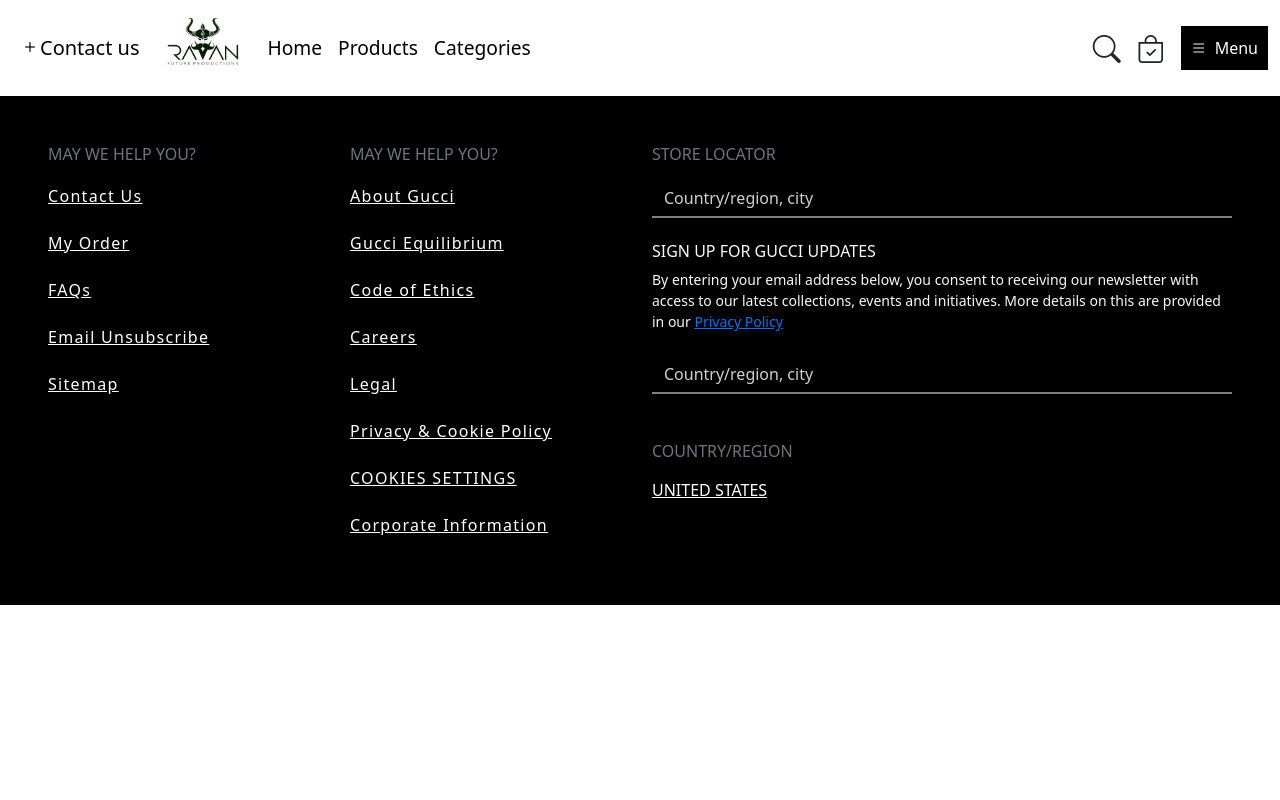
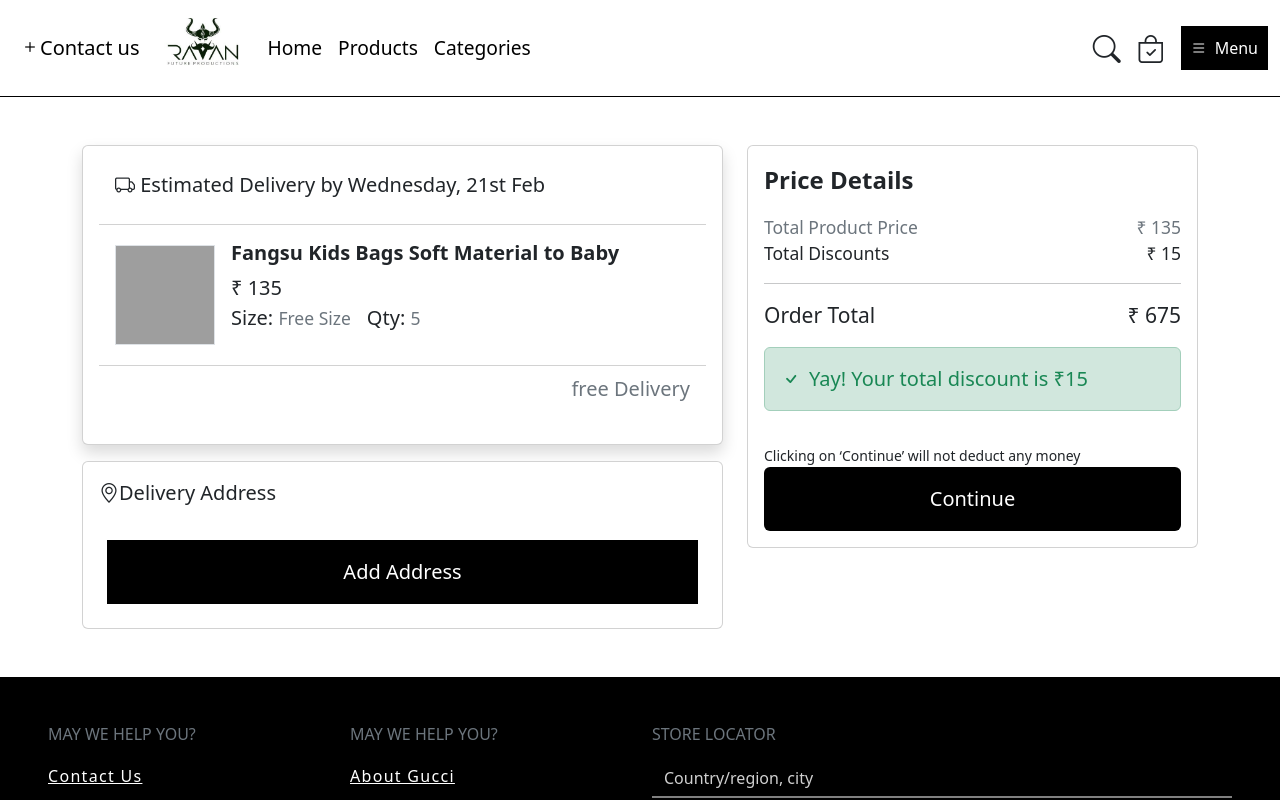
Before and after one commit to nivedithats/ecommerse, a React (Create React App) app: page /review in a window 1280 px wide. Shown: the top 800 px of the page. Built offline with nearby package versions, Linux system fonts and the light colour scheme; grey boxes are pictures that could not be loaded.

Commit message:
updated files

```diff
--- a/src/App.js
+++ b/src/App.js
@@ -7,6 +7,8 @@
 import Products from './components/products/Products'
 import { BrowserRouter, Route, Router, Routes } from 'react-router-dom'
 import ProductView from './pages/productView/ProductView'
+import SignUp from './components/account/SignUp'
+import Review from './pages/review/Review'
 
 function App() {
   return (
@@ -18,6 +20,8 @@
         <Route path='/' element={<Home/>}/>
         <Route path='/products' element={<Products/>}/>
         <Route path='/product/view' element={<ProductView/>}/>
+        <Route path='/signup'  element={<SignUp/>}/>
+        <Route path='/review'  element={<Review/>}/>
       </Routes>
       <Footer/>
       </BrowserRouter>
--- /dev/null
+++ b/src/components/account/SignUp.jsx
@@ -0,0 +1,32 @@
+import React from 'react'
+import './style.css'
+
+function SignUp() {
+  return (
+    <div className='account-container container-fluid p-2 p-md-5 bg-light'>
+        <div className="row h-100 align-items-center ">
+            <div className="col-md-4 offset-md-4">
+                <div className="card shadow border-0">
+                    <div className="card-header">
+                        <img src="https://images.meesho.com/images/marketing/1661417516766.webp" alt="image" className="w-100" />
+                    </div>
+                    <div className="card-body py-3">
+                        <h1 className="fs-5">Sign Up to save your order</h1>
+
+                       <div className="form-group">
+                        <small className="small text-secondary">Phone number</small>
+                        <input type="text" className="form-control rounded-0 mt-2 p-3" placeholder='+91 000-0000-000' />
+                       </div>
+                       <button className="btn bg-black rounded-0 text-white w-100 mt-3 p-3 fs-5">Continue</button>
+                    </div>
+                    <div className="card-footer text-center">
+                        <small className="small text-secondary">By continuing, you agree to Meesho’ <a href="" className='text-decoration-none'>Terms & Conditions</a> and <a href="" className='text-decoration-none'>Privacy Policy</a></small>
+                    </div>
+                </div>
+            </div>
+        </div>
+    </div>
+  )
+}
+
+export default SignUp
--- /dev/null
+++ b/src/components/account/style.css
@@ -0,0 +1,6 @@
+.account-container{
+    min-height: 100vh;
+}
+.account-container .card-header{
+    min-height: 200px;
+}
--- a/src/pages/productView/ProductView.jsx
+++ b/src/pages/productView/ProductView.jsx
@@ -119,10 +119,15 @@
                 </div>
                 <div className="row mt-3 align-items-center">
                     <div className="col-10 col-md-8">
-                        <button className="w-100 btn-dark btn p-3 bg-black rounded-0">ADD TO BAG</button>
+                      <a href="/signup">
+                      <button className="w-100 btn-dark btn p-3 bg-black rounded-0">ADD TO BAG</button>
+                      </a>
                     </div>
                     <div className="col-2 col-md-4 text-center">
-                        <button className="btn fs-2 cart"><i className='bi bi-cart'></i></button>
+                      <a href="/review">
+                      <button className="btn fs-2 cart"><i className='bi bi-cart'></i></button>
+                      </a>
+
                     </div>
                 </div>
             </div>
--- /dev/null
+++ b/src/pages/review/Review.jsx
@@ -0,0 +1,73 @@
+import React from 'react'
+import './style.css'
+
+const data = {
+    product:"Fangsu Kids Bags Soft Material to Baby",
+    price:135,
+    size:"Free Size",
+    quantity:5,
+    deliveryType:"free Delivery",
+
+}
+function Review() {
+  return (
+    <div className='review-container container-fluid p-2 p-md-5'>
+     <div className="container">
+     <div className="row">
+            <div className="col-12 col-sm-12 col-md-7">
+                <div className="review-left">
+                    <div className="card shadow p-3">
+                        <div className="card-header bg-transparent">
+                            <p className="fs-5"><i className='bi bi-truck'></i> Estimated Delivery by Wednesday, 21st Feb</p>
+                        </div>
+                        <div className="card-body">
+                           <div className="d-flex align-items-center gap-3">
+                           <img src="https://images.meesho.com/images/products/57409918/iucvm_512.webp" alt="" className=' border' />
+                            <div>
+                                <h1 className="fs-5 fw-bold">{data.product}</h1>
+                                <small className="fs-5">&#8377; {data.price}</small>
+                               <div className="d-flex gap-3">
+                               <p className="fs-5">Size: <small className="text-secondary">{data.size}</small></p>
+                               <p className="fs-5">Qty: <small className="text-secondary">{data.quantity}</small></p>
+                               </div>
+                            </div>
+                           </div>
+                        </div>
+                        <div className="card-footer bg-transparent">
+                            <p className="text-end fs-5 text-secondary">{data.deliveryType}</p>
+                        </div>
+                    </div>
+                    <div className="card mt-3 p-3">
+                        <p className="fs-5"><i className='bi bi-geo-alt'></i>Delivery Address</p>
+                      <div className="p-2">
+                      <button className="btn bg-black text-white fs-5 rounded-0 p-3 mt-2 w-100">Add Address</button>
+                      </div>
+                    </div>
+                </div>
+            </div>
+            <div className="col-12 col-sm-12 col-md-5">
+                <div className="review-right border-left">
+                    <div className="card p-3">
+                        <p className="fs-4 fw-bold">Price Details</p>
+                        <span className="fs-5 d-flex gap-2 justify-content-between text-secondary"><small>Total Product Price</small> <small>&#8377; {data.price}</small></span>
+                        <span className="fs-5 d-flex gap-2 justify-content-between"><small>Total Discounts</small> <small>&#8377; 15</small></span>
+                        <hr />
+                        <p className="fs-4 d-flex justify-content-between"><small>Order Total</small> <small>&#8377; {data.price * data.quantity}</small></p>
+                        <div className="alert alert-success">
+                           <span className="fs-5 d-flex gap-2 text-success"> <i className='bi bi-check'></i>Yay! Your total discount is ₹15</span>
+
+                        </div>
+                        <div className="mt-3">
+                            <small className="small">Clicking on ‘Continue’ will not deduct any money</small>
+                            <button className="btn w-100 bg-black text-white p-3 fs-5">Continue</button>
+                        </div>
+                    </div>
+                </div>
+            </div>
+        </div>
+     </div>
+    </div>
+  )
+}
+
+export default Review
--- /dev/null
+++ b/src/pages/review/style.css
@@ -0,0 +1,5 @@
+.review-container .card .card-body img{
+    width: 100px;
+    height: 100px;
+    object-fit: cover;
+}
```
